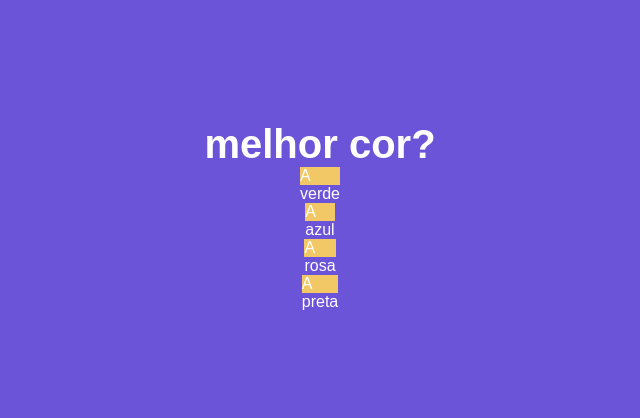
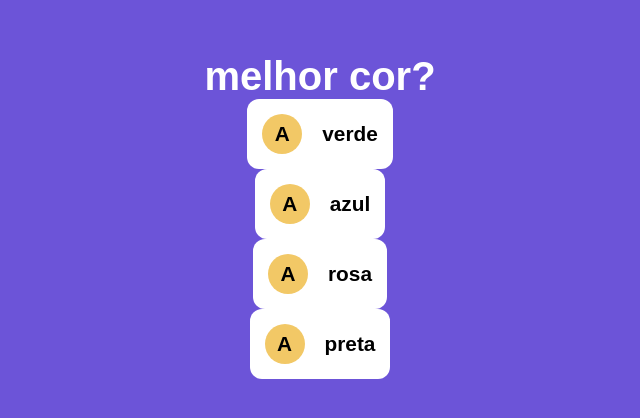
Before and after one commit to Breno44/Quiz, a Next.js app: page / in a window 1280 px wide. Shown: the part 184-602 px from the top of the page, without its empty margins (320-960 px from the left). Built offline with nearby package versions, Linux system fonts and the light colour scheme.

Commit message:
feat:componente resposta #4

```diff
--- a/styles/Resposta.module.css
+++ b/styles/Resposta.module.css
@@ -1,3 +1,33 @@
 .resposta {
   display: flex;
 }
+
+.frente,
+.verso {
+  display: flex;
+}
+
+.frente {
+  color: #000;
+  border-radius: 12px;
+  padding: 15px;
+  align-items: center;
+  background-color: #fff;
+}
+
+.letra {
+  display: flex;
+  justify-content: center;
+  align-items: center;
+  height: 40px;
+  width: 40px;
+  border-radius: 50%;
+  font-size: 1.3rem;
+  font-weight: 700;
+  margin-right: 20px;
+}
+
+.valor {
+  font-size: 1.3rem;
+  font-weight: 700;
+}
```
